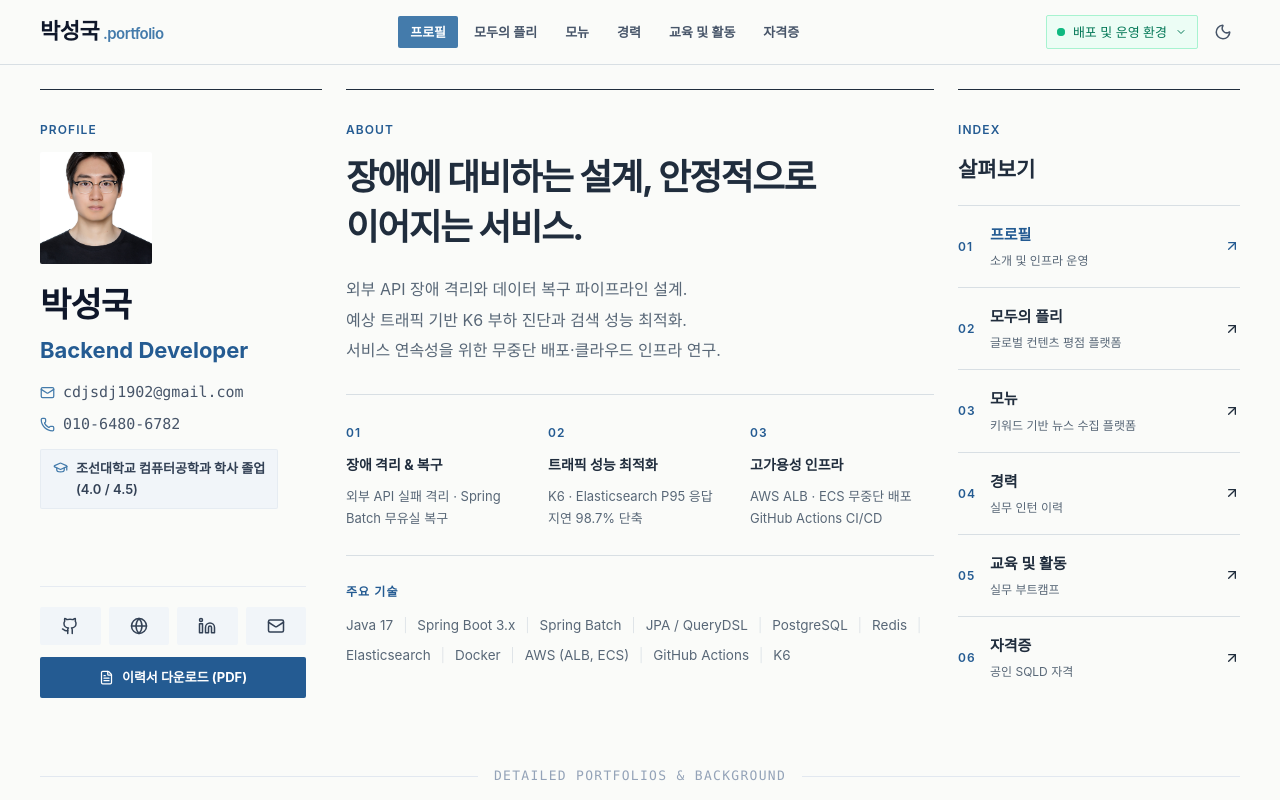
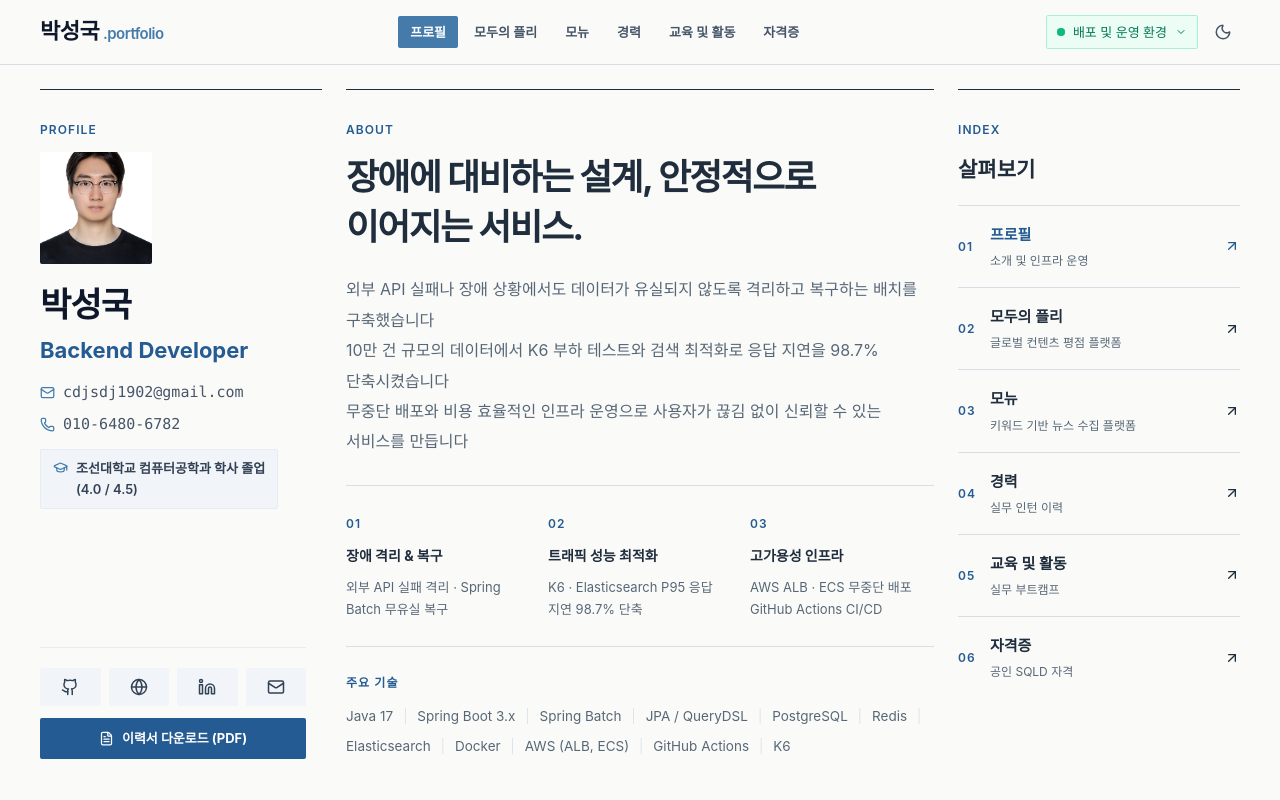
Before and after one commit to PSG-00/portfolio-b, a React (Vite) app: page /#/ in a window 1280 px wide. Shown: the top 800 px of the page. Built offline with nearby package versions, Linux system fonts and the light colour scheme; a web font is replaced by a local one.

Commit message:
feat: About 3줄 소개 멘트 개편 (프로젝트 핵심 특징 및 성과 중심의 서술형 적용)

```diff
--- a/src/data/portfolioData.js
+++ b/src/data/portfolioData.js
@@ -14,7 +14,7 @@ export const portfolioData = {
   "about": {
     "badge": "About Me",
     "headline": "장애에 대비하는 설계,\n안정적으로 이어지는 서비스.",
-    "description": "외부 API 장애 격리와 데이터 복구 파이프라인 설계.\n예상 트래픽 기반 K6 부하 진단과 검색 성능 최적화.\n서비스 연속성을 위한 무중단 배포·클라우드 인프라 연구.",
+    "description": "외부 API 실패나 장애 상황에서도 데이터가 유실되지 않도록 격리하고 복구하는 배치를 구축했습니다\n10만 건 규모의 데이터에서 K6 부하 테스트와 검색 최적화로 응답 지연을 98.7% 단축시켰습니다\n무중단 배포와 비용 효율적인 인프라 운영으로 사용자가 끊김 없이 신뢰할 수 있는 서비스를 만듭니다",
     "highlights": [
       {
         "label": "장애 격리 & 복구",
```
